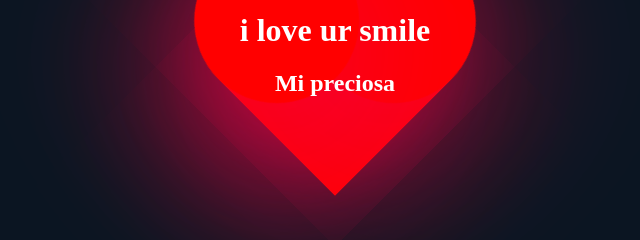
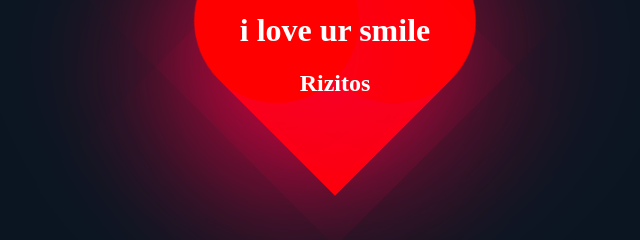
Before and after one commit to BraianJair/Letter, a plain HTML site: page index.html in a window 1280 px wide. Shown: the part 321-561 px from the top of the page, 305-945 px from the left. Drawn offline with Linux system fonts and the light colour scheme.

Commit message:
Add files via upload

```diff
--- a/index.html
+++ b/index.html
@@ -75,7 +75,7 @@ h2 { color : white
 <body>
     <div class="heart"></div>
 
-    <div class="contenido"><h1>i love ur smile</h1><h2>Mi preciosa</h2></div>
+    <div class="contenido"><h1>i love ur smile</h1><h2>Rizitos</h2></div>
 
 
 
```
